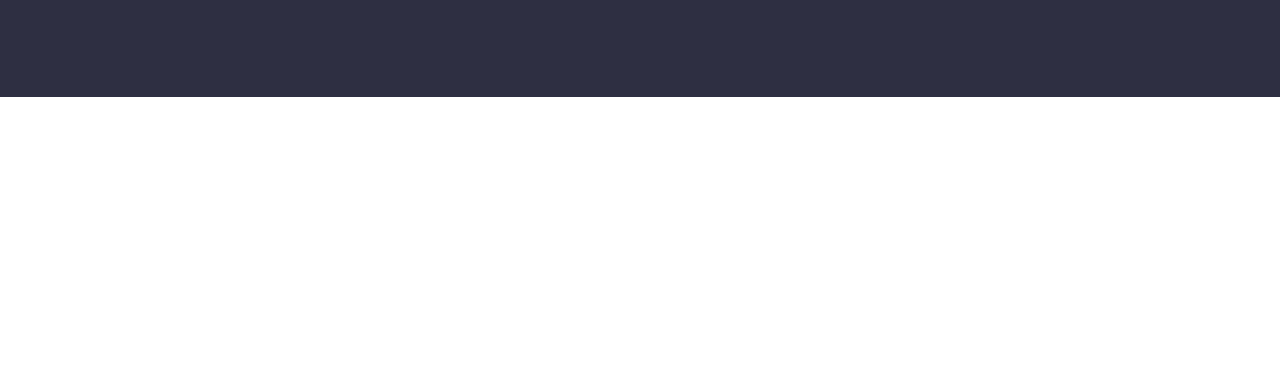
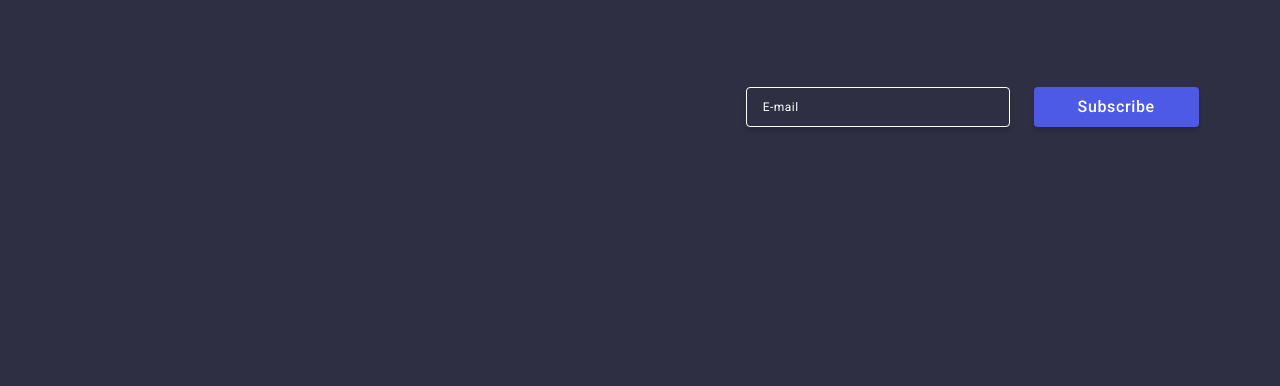
Before and after one commit to dianakorniiash/goit-markup-hw-05, a plain HTML site: page index.html in a window 1280 px wide. Shown: the part 3371-3757 px from the top of the page. Before the commit the page ends 3468 px from the top, so only its background shows below. Drawn offline with nearby package versions, Linux system fonts and the light colour scheme.

Commit message:
add files

```diff
--- a/css/styles.css
+++ b/css/styles.css
@@ -253,6 +253,19 @@ a {
 .features-item {
     width: calc((100% - 72px) / 4);
 }
+.features-list {
+    display: flex;
+    align-items: center;
+    gap: 24px;
+}
+
+.features {
+    padding: 120px 0;
+}
+
+.features-item {
+    width: calc((100% - 72px) / 4);
+}
 /* Team section */
 
 .team-header {
@@ -393,6 +406,7 @@ a {
 .footer {
     background-color: #2e2f42;
     padding: 100px 0;
+
 }
 .footer-logo .logo-accent {
     color: #f4f4fd;
@@ -403,6 +417,9 @@ a {
 }
 .footer-item:first-child {
     margin-right: 120px;
+}
+.footer-item:last-child {
+    margin-left: 80px;
 }
 .footer-text {
     font-weight: 400;
@@ -426,14 +443,66 @@ a {
     background-color: #31d0aa;
     cursor: pointer;
 }
-.features-list {
+
+
+/* Form footer */
+
+.subscribe-form {
     display: flex;
     align-items: center;
+    justify-content: center;
     gap: 24px;
 }
-.features {
-    padding: 120px 0;
+.footer-button {
+    color: #ffffff;
+    background-color: #4d5ae5;
+    font-family: "Roboto", sans-serif;
+    font-weight: 500;
+    font-size: 16px;
+    display: flex;
+    align-items: center;
+    justify-content: center;
+    border-radius: 4px;
+    padding: 8px 24px;
+    width: fit-content;
+    height: 40px;
+    margin: 0 auto;
+    line-height: 150%;
+    letter-spacing: 0.04em;
+    text-align: center;
+    border: none;
+    box-shadow: 0 4px 4px 0 rgba(0, 0, 0, 0.15);
+    min-width: 165px;
+    cursor: pointer;
+    transition: background-color 250ms cubic-bezier(0.4, 0, 0.2, 1);
 }
-.features-item {
-    width: calc((100% - 72px) / 4);
+
+.email-input {
+    font-family: "Roboto", sans-serif;
+    font-weight: 400;
+    font-size: 12px;
+    line-height: 2;
+    letter-spacing: 0.04em;
+    color: #ffffff;
+    border: 1px solid #ffffff;
+    border-radius: 4px;
+    width: 264px;
+    height: 40px;
+    box-shadow: 0 4px 4px 0 rgba(0, 0, 0, 0.15);
+    margin: 159px 0;
+    background-color: transparent;
+    padding-left: 16px;
 }
+.email-input::placeholder {
+    color: #ffffff;
+}
+
+.footer-button:hover,
+.footer-button:focus {
+    background-color: var(--pressed-state);
+    cursor: pointer;
+}
+
+.form .icon {
+    margin-left: 16px;
+}
--- a/index.html
+++ b/index.html
@@ -557,6 +557,20 @@
             </li>
           </ul>
         </div>
+        <div class="footer-item">
+          <p class="footer-text-medium">Subscribe</p>
+          <form class="subscribe-form" name="subscribe">
+            <label class="form-label">
+              <input
+                type="text"
+                name="email_address"
+                placeholder="E-mail"
+                class="email-input"
+              />
+            </label>
+            <button type="submit" class="footer-button">Subscribe</button>
+          </form>
+        </div>
       </div>
     </footer>
   </body>
```
